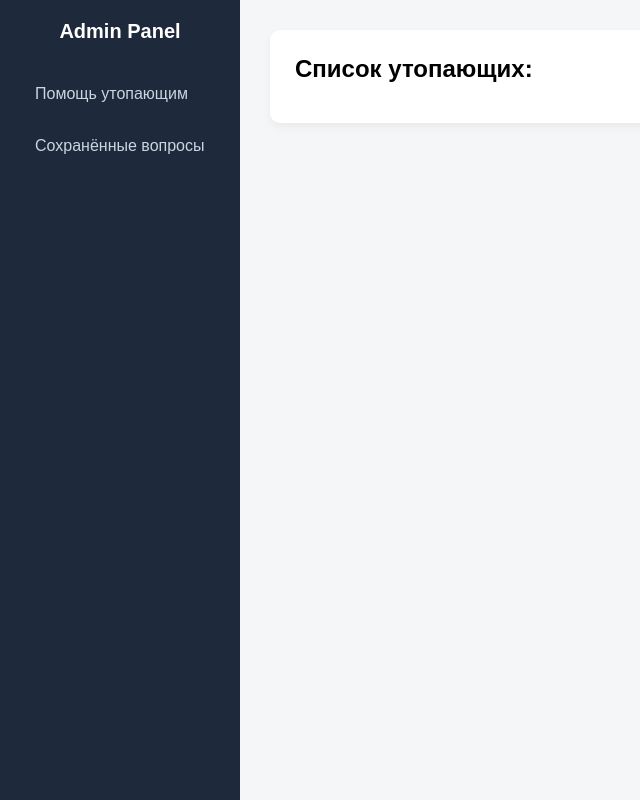
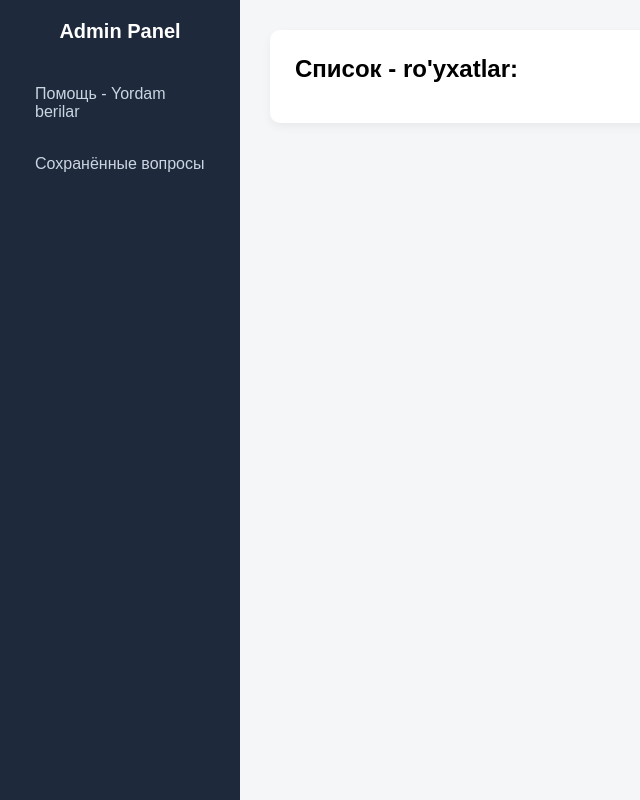
Before and after one commit to Anonim3209/Anonim3209, a website: page public/listOfCurrentTesters.html in a window 1280 px wide. Shown: the whole page, without its empty margins (0-640 px from the left). Drawn offline with Linux system fonts and the light colour scheme.

Commit message:
Update admin panel links and headings in HTML

```diff
--- a/public/listOfCurrentTesters.html
+++ b/public/listOfCurrentTesters.html
@@ -95,14 +95,14 @@
       <aside class="sidebar">
         <h2>Admin Panel</h2>
         <nav class="menu">
-          <a id="answer-link" href="">Помощь утопающим</a>
+          <a id="answer-link" href="">Помощь - Yordam berilar</a>
           <a id="saved-questions" href="#saved">Сохранённые вопросы</a>
         </nav>
       </aside>
 
       <main id="content" class="content">
         <section id="listOfTesters" class="page default">
-          <h1>Список утопающих:</h1>
+          <h1>Список - ro'yxatlar:</h1>
         </section>
       </main>
     </div>
```
